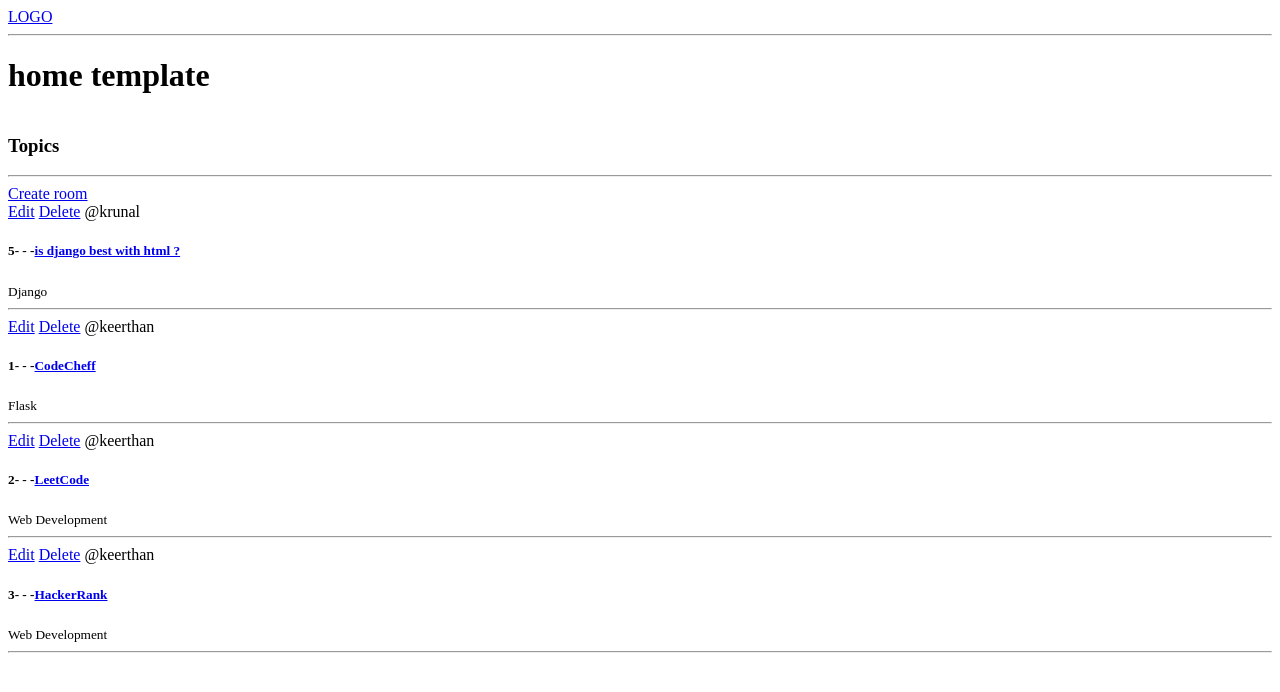
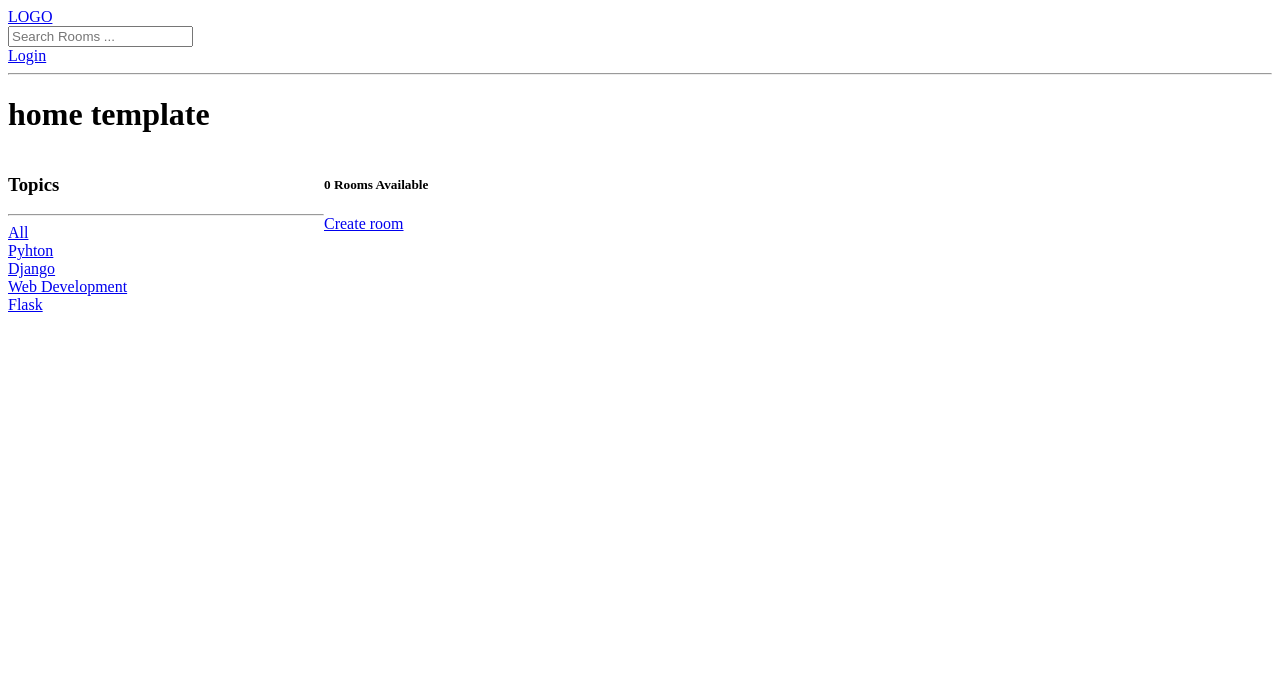
Before and after one commit to Keerthan-Reddy/studybud, a Django app: a page that uses studybud/templates/navbar.html in a window 1280 px wide. Shown: the top 692 px of the page. Run offline with Django 4.2, Linux system fonts and the light colour scheme; data comes from the database, SQL or seed files in the repository.

Commit message:
login push

```diff
--- a/studybud/base/templates/base/home.html
+++ b/studybud/base/templates/base/home.html
@@ -1,21 +1,32 @@
 {% extends 'main.html' %} {% block content %}
 
 <style>
-  .cointainer {
+  .home-container {
     display: grid;
-    grid-template-columns: 1fr, 3fr;
+    grid-template-columns: 1fr 3fr;
   }
 </style>
 
 <h1>home template</h1>
 
-<div class="cointainer">
+<div class="home-container">
   <div>
     <h3>Topics</h3>
     <hr />
+
+    <div>
+      <a href="{% url 'home' %}">All</a>
+    </div>
+
+    {% for i in topic %}
+    <div>
+      <a href="{% url 'home' %}?q={{i.name}}">{{i.name}}</a>
+    </div>
+    {% endfor %}
   </div>
 
   <div>
+    <h5>{{room_count}} Rooms Available</h5>
     <a href=" {% url 'create-room' %} ">Create room</a>
     <div>
       {% for i in rooms %}
--- a/studybud/base/urls.py
+++ b/studybud/base/urls.py
@@ -5,6 +5,8 @@
 
 
 urlpatterns = [
+    path('login/',views.loginpage,name="login"),
+
     path('',views.home,name="home"),
     path('room/<str:pk>',views.room,name="room"),
 
--- a/studybud/base/views.py
+++ b/studybud/base/views.py
@@ -1,15 +1,31 @@
 from django.shortcuts import render, redirect
-from .models import Room
+from django.db.models import Q
+from .models import Room, Topic, User
 from .forms import RoomForm
 
 # Create your views here.
 from django.http import HttpResponse
 
+def loginpage(request):
+    context={}
+    return render(request,'base/login_register.html',context)
+
+
 
 
 def home(request):
-    rooms=Room.objects.all()
-    context ={'rooms': rooms}
+    q=request.GET.get('q')
+    if q==None:
+        q=''
+    rooms=Room.objects.filter(
+        Q(topic__name__icontains=q) |
+        Q(description__icontains=q) |
+        Q(name__icontains=q) |
+        Q(host__username__icontains=q)
+        )
+    topic=Topic.objects.all()
+    room_count=rooms.count()
+    context ={'rooms': rooms,'topic':topic,'room_count':room_count}
     return render(request,'base/home.html',context)
 
 def room(request,pk):
--- a/studybud/templates/navbar.html
+++ b/studybud/templates/navbar.html
@@ -1,3 +1,9 @@
 <a href="/"> LOGO </a>
 
+<form method="GET" action="{% url 'home' %}">
+  <input type="text" name="q" placeholder="Search Rooms ..." />
+</form>
+
+<a href="{% url 'login' %}">Login</a>
+
 <hr />
```
Also changed, not shown: studybud/base/templates/base/login_register.html (added, +16 -0 lines).
